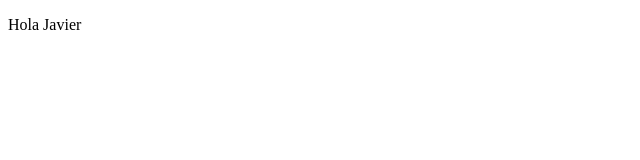
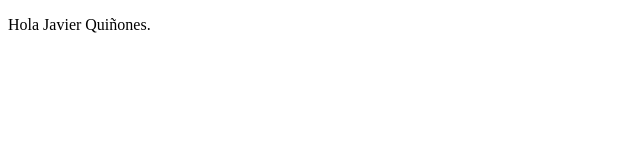
Before and after one commit to javinsane/proyectoDemoCursoPrework, a plain HTML site: page index.html in a window 1280 px wide. Shown: the full height of the page, 0-640 px from the left. Drawn offline with Linux system fonts and the light colour scheme.

Commit message:
second commit

```diff
--- a/index.html
+++ b/index.html
@@ -8,7 +8,7 @@
 </head>
 <body>
     <p>
-        Hola Javier
+        Hola Javier Quiñones.
     </p>
 </body>
 </html>
```
